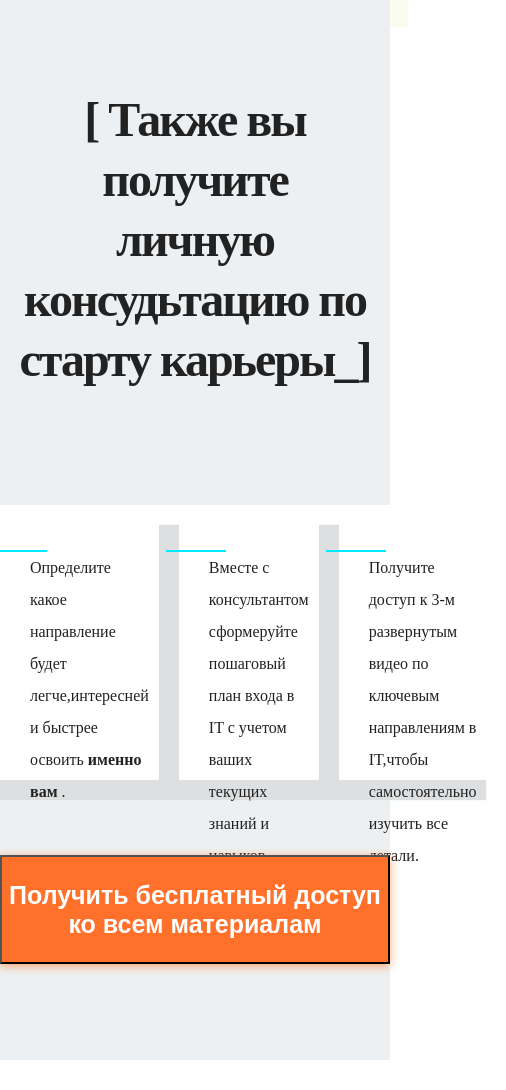
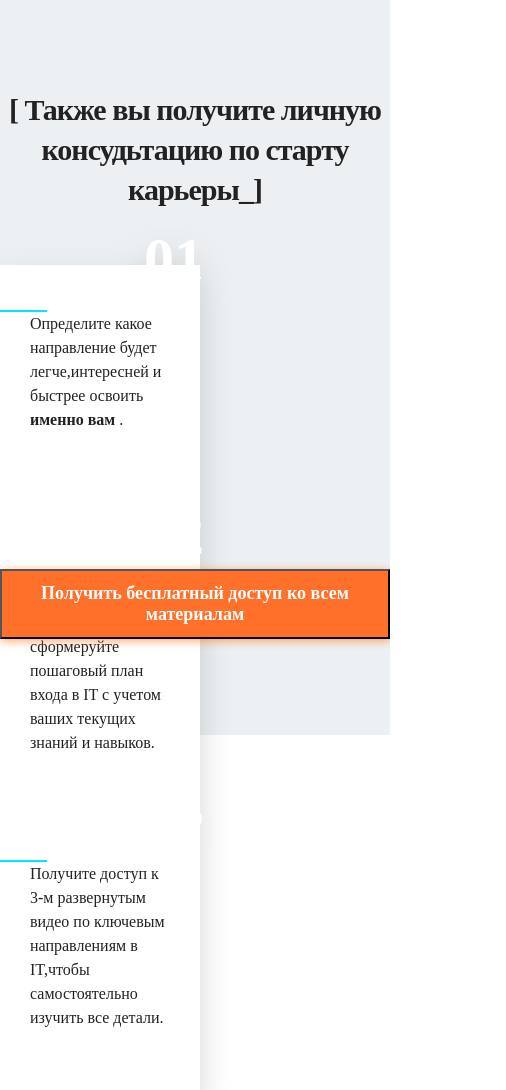
Before and after one commit to chumak-av/project, a plain HTML site: page html/section2.html in a window 390 px wide. Shown: the whole page, 506 px wide, since content can reach past the window. Before the commit the page ends 1060 px from the top, so only its background shows below. Drawn offline with Linux system fonts and the light colour scheme.

Commit message:
Add files via upload

```diff
--- a/css/section2.css
+++ b/css/section2.css
@@ -35,15 +35,7 @@
     background-color: #ffffff;
     padding: 45px 30px;
     box-shadow: -20px 20px 1px 0px rgba(221, 223, 225);
-}
-
-.card-section2::before {
-    display: block;
-    content: "";
-    position: absolute;
-    left: -20px;
-    top: 20px;
-    background-color: rgba(221, 223, 225);
+    position: relative;
     z-index: 1;
 }
 
@@ -102,10 +94,9 @@
     display: block;
     content: attr(data-number);
     position: absolute;
-    right: -24px;
-    top: -110px;
-    z-index: -1;
-    color: rgb(251, 252, 240);
+    right: -8px;
+    top: -108px;
+    color: white;
     font-weight: bold;
     font-size: 150px;
 }
@@ -113,3 +104,61 @@
 .bold-section2 {
     font-weight: bold;
 }
+
+@media(max-width: 768px) {
+    *{
+        flex-wrap:wrap
+    }
+    .h2-section2 {
+        width: 587px;
+        height: 82px;
+        font-size: 30px;
+        letter-spacing: -1px;
+        line-height: 40px;
+        color: #222222;
+        font-family: "Acrom";
+        font-weight: bold;
+        text-align: center;
+        padding-bottom: 60px;
+    }
+    .cards-section2 {
+        width: 200px;
+        height: 229px;
+        filter: drop-shadow(0px 15px 16px rgba(0, 0, 0, 0.16));
+        background-color: #ffffff;
+        justify-content: center;
+        padding-bottom:40px ;
+
+
+    }
+    .card-section2::after {
+        display: block;
+        content: attr(data-number);
+        position: absolute;
+        right: -4px;
+        top: -40px;
+        color: white;
+        font-weight: bold;
+        font-size: 60px;
+    }
+    .card_text-section2 {
+        color: #222222;
+        line-height: 1.5;
+    }
+    .button-section2 {
+        width: 530px;
+        height: 70px;
+        filter: drop-shadow(0px 2px 5px rgba(255, 107, 8, 0.59));
+        background-color: #ff702a;
+    }
+    .button_text-section2 {
+        font-size: 18px;
+        color: #ffffff;
+        font-family: "Acrom";
+        font-weight: 800;
+    }
+    .cards-media-section2{
+        display: flex;
+        justify-content: space-between;
+    }
+}
```
